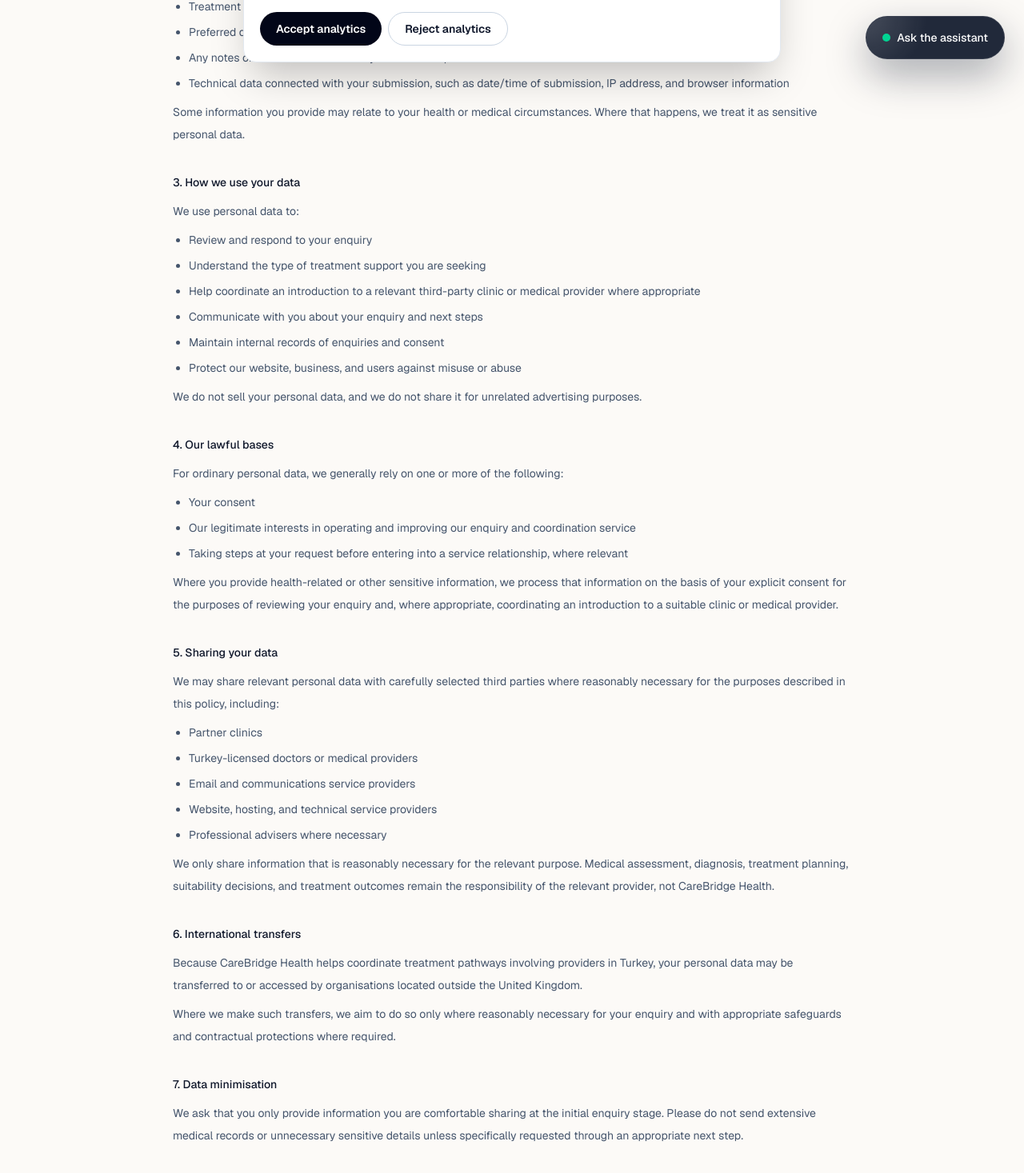
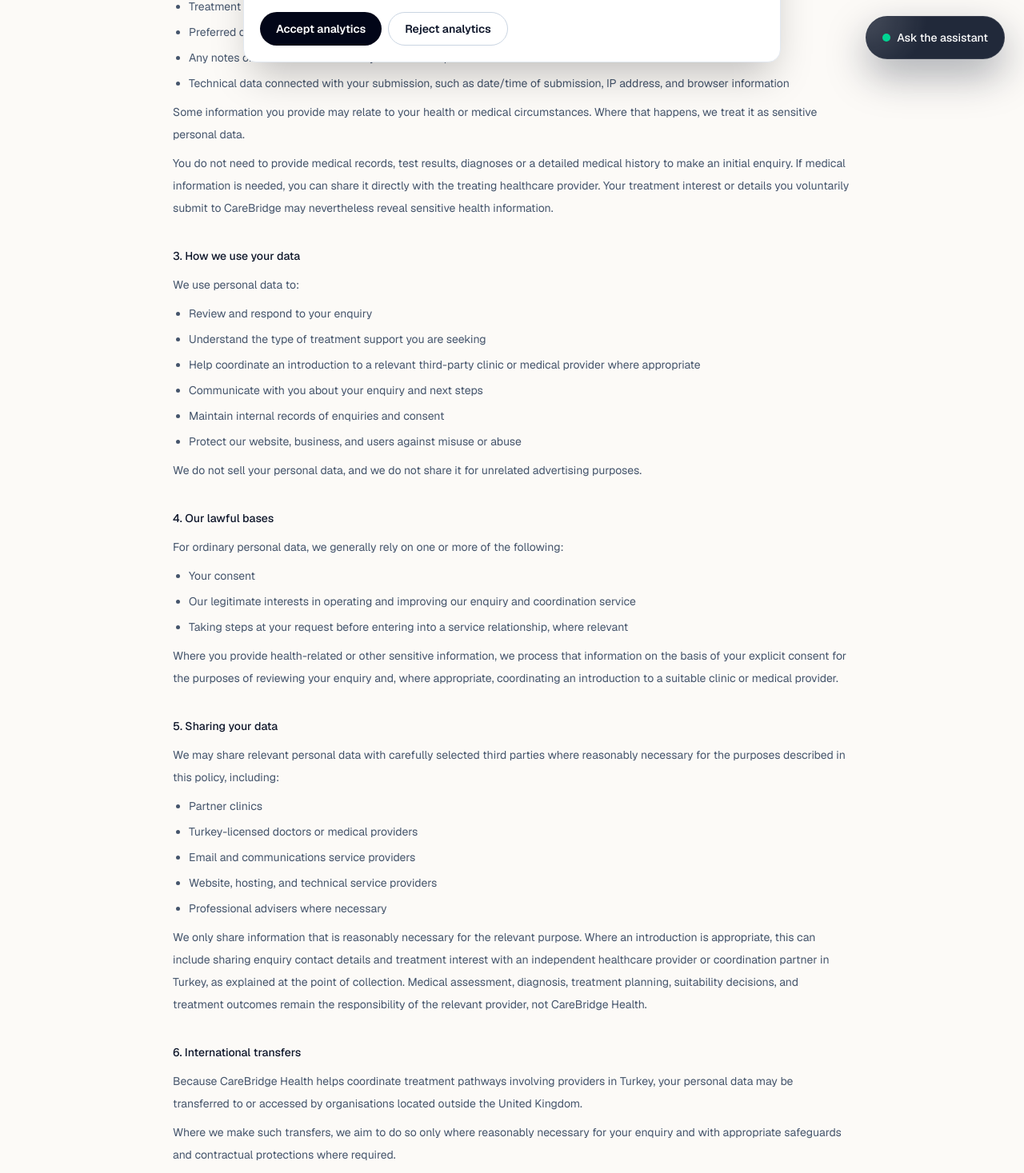
Before and after one commit to LyatifAhmed/carebridgehealth, a Next.js app: page /privacy-policy in a window 1280 px wide. Shown: the part 702-2169 px from the top of the page at 80% size. Built offline with nearby package versions, Linux system fonts and the light colour scheme.

Commit message:
Clarify minimal initial enquiry data and direct sharing of medical documents with providers

```diff
--- a/app/privacy-policy/page.tsx
+++ b/app/privacy-policy/page.tsx
@@ -78,6 +78,13 @@ export default function PrivacyPolicyPage() {
               Some information you provide may relate to your health or medical circumstances.
               Where that happens, we treat it as sensitive personal data.
             </p>
+            <p className="mt-2">
+              You do not need to provide medical records, test results, diagnoses or a
+              detailed medical history to make an initial enquiry. If medical information
+              is needed, you can share it directly with the treating healthcare provider.
+              Your treatment interest or details you voluntarily submit to CareBridge
+              may nevertheless reveal sensitive health information.
+            </p>
           </div>
 
           <div>
@@ -131,9 +138,12 @@ export default function PrivacyPolicyPage() {
             </ul>
             <p className="mt-2">
               We only share information that is reasonably necessary for the relevant
-              purpose. Medical assessment, diagnosis, treatment planning, suitability
-              decisions, and treatment outcomes remain the responsibility of the
-              relevant provider, not CareBridge Health.
+              purpose. Where an introduction is appropriate, this can include sharing
+              enquiry contact details and treatment interest with an independent
+              healthcare provider or coordination partner in Turkey, as explained at
+              the point of collection. Medical assessment, diagnosis, treatment planning,
+              suitability decisions, and treatment outcomes remain the responsibility
+              of the relevant provider, not CareBridge Health.
             </p>
           </div>
 
```
